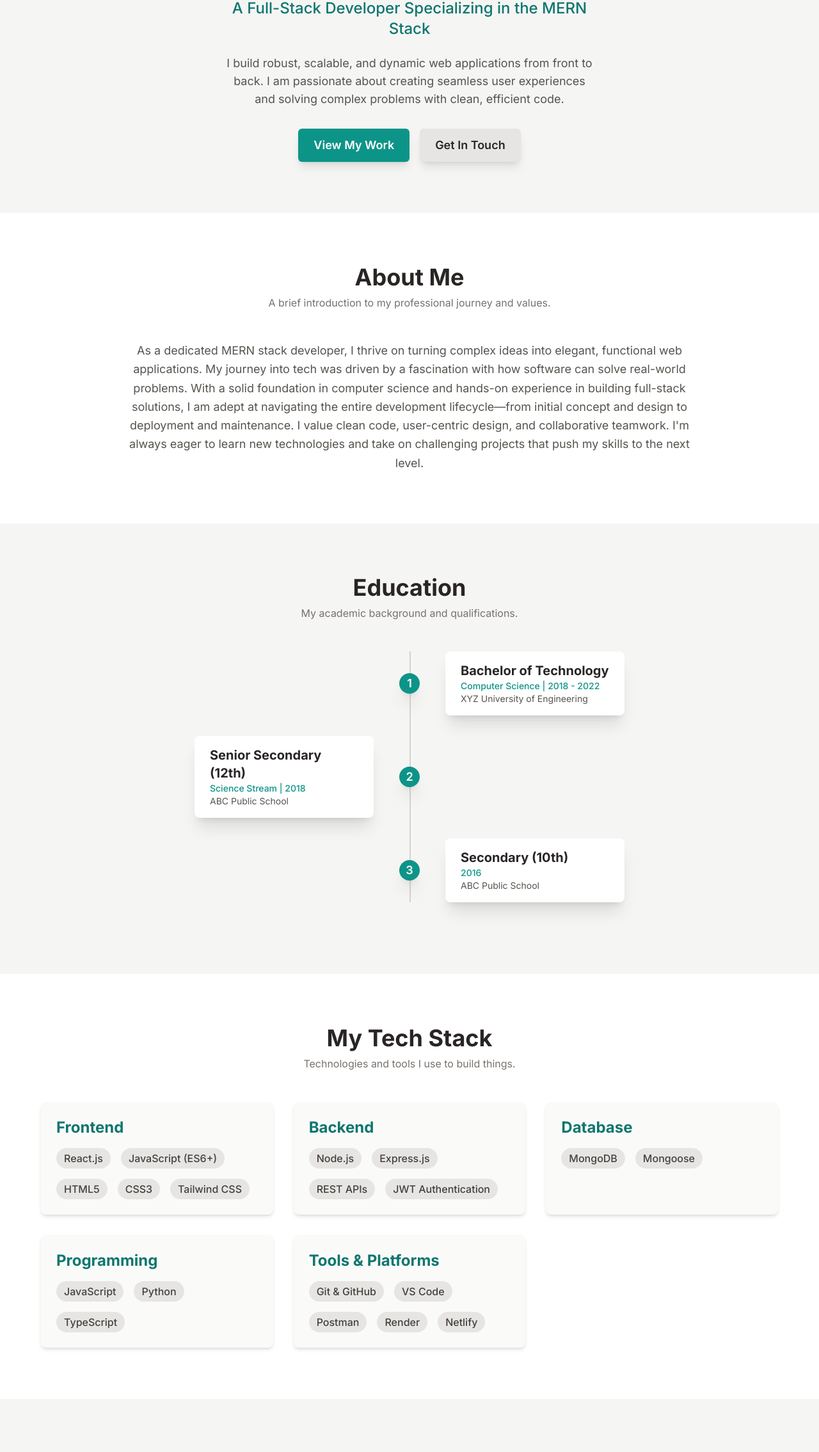
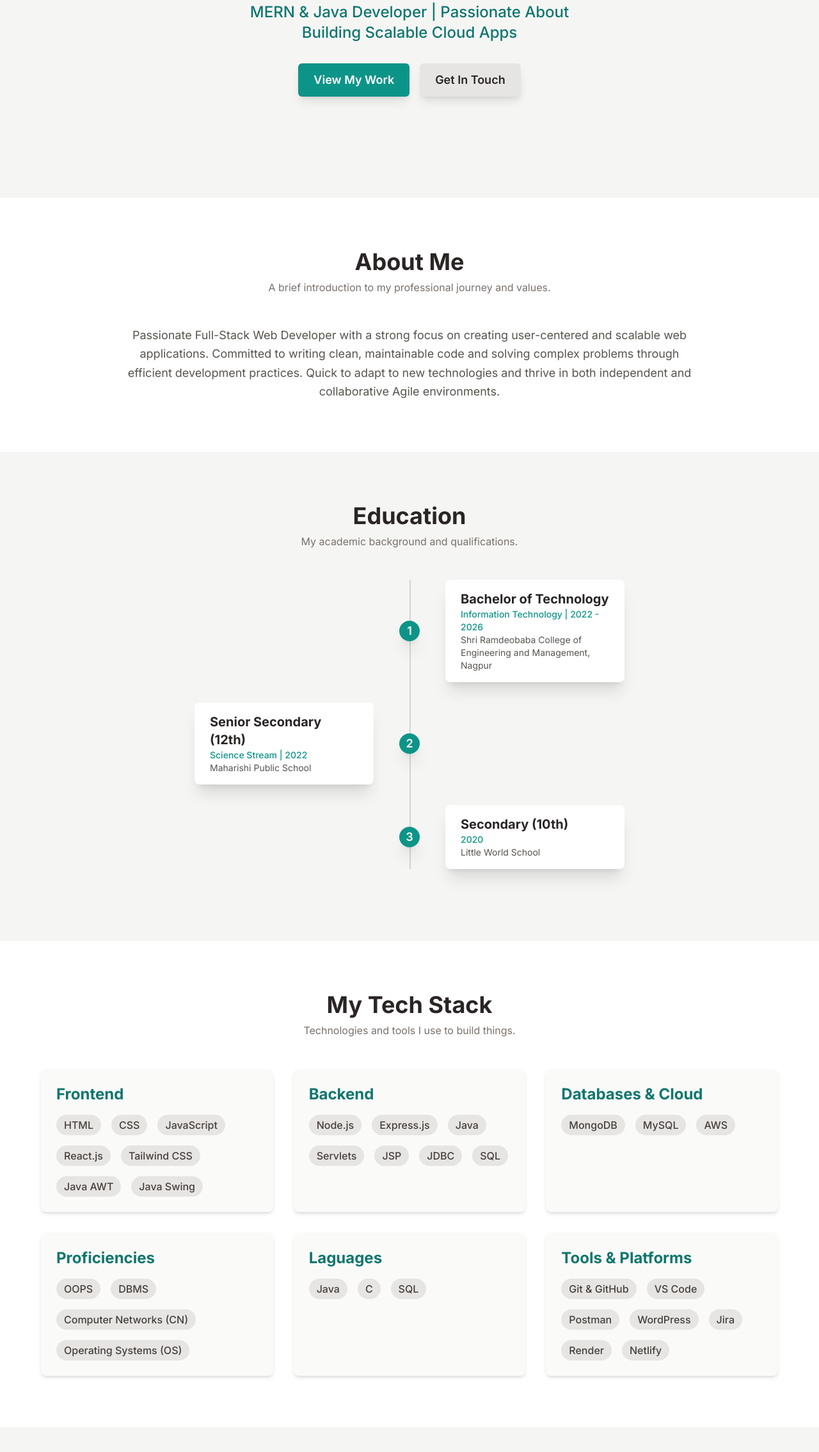
Before and after one commit to Abhinavan2004/Portfolio, a plain HTML site: page portfolio_abhinav.html in a window 1280 px wide. Shown: the part 531-2800 px from the top of the page at 64% size. Drawn offline with nearby package versions, Linux system fonts and the light colour scheme.

Commit message:
updated the file

```diff
--- a/portfolio_abhinav.html
+++ b/portfolio_abhinav.html
@@ -3,7 +3,7 @@
 <head>
     <meta charset="UTF-8">
     <meta name="viewport" content="width=device-width, initial-scale=1.0">
-    <title>John Doe - MERN Stack Developer</title>
+    <title>Abhinav Anpan - MERN Stack Developer</title>
     <script src="https://cdn.tailwindcss.com"></script>
     <link rel="preconnect" href="https://fonts.googleapis.com">
     <link rel="preconnect" href="https://fonts.gstatic.com" crossorigin>
@@ -52,6 +52,26 @@
             justify-content: center;
             align-items: center;
         }
+          .badge {
+        background-color: #e7e5e4;
+        color: #44403c;
+        padding: 0.25rem 0.75rem;
+        border-radius: 9999px;
+        font-weight: 500;
+        transition: all 0.3s ease;
+    }
+    .dark .badge {
+        background-color: #57534e;
+        color: #e7e5e4;
+    }
+    .badge:hover {
+        background-color: #5eead4;
+        color: #0f766e;
+    }
+    .dark .badge:hover {
+        background-color: #115e59;
+        color: #ccfbf1;
+    }
         .modal-content {
             max-height: 90vh;
             overflow-y: auto;
@@ -87,14 +107,13 @@
     <!-- Header & Navigation -->
     <header id="header" class="bg-stone-100/80 backdrop-blur-md fixed top-0 left-0 right-0 z-30 border-b border-stone-200">
         <div class="container mx-auto px-6 py-4 flex justify-between items-center">
-            <a href="#home" class="text-2xl font-bold text-stone-800">John Doe</a>
+            <a href="#home" class="text-2xl font-bold text-stone-800">Abhinav Anpan</a>
             <nav class="hidden md:flex space-x-8 items-center">
                 <a href="#about" class="text-stone-600 hover:text-teal-600 transition duration-300">About</a>
                 <a href="#education" class="text-stone-600 hover:text-teal-600 transition duration-300">Education</a>
                 <a href="#skills" class="text-stone-600 hover:text-teal-600 transition duration-300">Skills</a>
                 <a href="#experience" class="text-stone-600 hover:text-teal-600 transition duration-300">Experience</a>
                 <a href="#projects" class="text-stone-600 hover:text-teal-600 transition duration-300">Projects</a>
-                <a href="#contact" class="bg-teal-600 text-white px-4 py-2 rounded-md hover:bg-teal-700 transition duration-300">Contact</a>
                 <button id="theme-toggle" class="p-2 rounded-full bg-stone-200 dark:bg-stone-700 text-stone-800 dark:text-stone-200 hover:scale-105 transition-transform duration-200">
                     <svg id="sun-icon" class="w-6 h-6" fill="currentColor" viewBox="0 0 24 24" xmlns="http://www.w3.org/2000/svg">
                         <path d="M12 2.25a.75.75 0 01.75.75v2.25a.75.75 0 01-1.5 0V3A.75.75 0 0112 2.25zM12 19.5a.75.75 0 01.75.75v2.25a.75.75 0 01-1.5 0v-2.25a.75.75 0 01.75-.75zM6 12a.75.75 0 01-.75.75H3a.75.75 0 010-1.5h2.25A.75.75 0 016 12zM18 12a.75.75 0 01.75-.75h2.25a.75.75 0 010 1.5h-2.25A.75.75 0 0118 12zM6.31 6.31a.75.75 0 011.06-1.06l1.59 1.59a.75.75 0 01-1.06 1.06L6.31 6.31zM16.94 16.94a.75.75 0 011.06-1.06l1.59 1.59a.75.75 0 01-1.06 1.06l-1.59-1.59zM16.94 6.31a.75.75 0 01-1.06 1.06l-1.59-1.59a.75.75 0 011.06-1.06l1.59 1.59zM6.31 16.94a.75.75 0 011.06-1.06l1.59 1.59a.75.75 0 01-1.06 1.06l-1.59-1.59zM12 8.25a3.75 3.75 0 100 7.5 3.75 3.75 0 000-7.5z" />
@@ -121,17 +140,18 @@
 
     <main>
         <!-- Home Section -->
-        <section id="home" class="min-h-screen flex items-center bg-stone-100 dark:bg-stone-900 transition-colors duration-300">
+        <section id="home" class="min-h-screen flex items-center bg-stone-100 dark:bg-stone-900 transition-colors duration-300 mt-10">
             <div class="container mx-auto px-6 py-20 flex flex-col items-center text-center">
                 <div class="mb-10 animate-fade-in-up delay-400">
-                    <div class="w-64 h-64 md:w-80 md:h-80 rounded-full overflow-hidden shadow-2xl bg-stone-300 dark:bg-stone-700 transform hover:scale-105 transition-transform duration-300 mx-auto">
-                        <img src="https://placehold.co/400x400/E5E7EB/4A5568?text=JD" alt="John Doe" class="w-full h-full object-cover">
+                    <div class="w-32 h-32 md:w-52 md:h-52 rounded-full overflow-hidden shadow-2xl bg-stone-300 dark:bg-stone-700 transform hover:scale-105 transition-transform duration-300 mx-auto">
+                        <img src="./IMG_20240323_201749.jpg" alt="Abhinav Anpan" class="w-full h-full object-cover">
                     </div>
                 </div>
                 <div class="max-w-xl">
-                    <h1 class="text-5xl md:text-7xl font-bold text-stone-800 dark:text-stone-100 mb-4 animate-fade-in-up">Hi, I'm John Doe</h1>
-                    <p class="text-xl md:text-2xl text-teal-700 font-medium mb-6 animate-fade-in-up delay-100">A Full-Stack Developer Specializing in the MERN Stack</p>
-                    <p class="text-lg text-stone-600 dark:text-stone-300 max-w-xl mx-auto animate-fade-in-up delay-200">I build robust, scalable, and dynamic web applications from front to back. I am passionate about creating seamless user experiences and solving complex problems with clean, efficient code.</p>
+                    <h1 class="text-5xl md:text-7xl font-bold text-stone-800 dark:text-stone-100 mb-4 animate-fade-in-up">Abhinav Anpan</h1>
+                    <p class="text-xl md:text-2xl text-teal-700 font-medium mb-6 animate-fade-in-up delay-100">MERN & Java Developer | Passionate About Building Scalable Cloud Apps
+
+</p>
                     <div class="mt-8 flex justify-center space-x-4 animate-fade-in-up delay-300">
                         <a href="#projects" class="bg-teal-600 text-white px-6 py-3 rounded-md text-lg font-semibold hover:bg-teal-700 transition duration-300 transform hover:scale-105 shadow-lg">View My Work</a>
                         <a href="#contact" class="bg-stone-200 dark:bg-stone-700 text-stone-800 dark:text-stone-200 px-6 py-3 rounded-md text-lg font-semibold hover:bg-stone-300 dark:hover:bg-stone-600 transition duration-300 transform hover:scale-105 shadow-lg">Get In Touch</a>
@@ -146,7 +166,10 @@
                 <h2 class="text-4xl font-bold text-center mb-2 text-stone-800 dark:text-stone-100">About Me</h2>
                 <p class="text-center text-stone-500 dark:text-stone-400 mb-12">A brief introduction to my professional journey and values.</p>
                 <div class="max-w-4xl mx-auto text-lg text-stone-600 dark:text-stone-300 text-center leading-relaxed">
-                    <p>As a dedicated MERN stack developer, I thrive on turning complex ideas into elegant, functional web applications. My journey into tech was driven by a fascination with how software can solve real-world problems. With a solid foundation in computer science and hands-on experience in building full-stack solutions, I am adept at navigating the entire development lifecycle—from initial concept and design to deployment and maintenance. I value clean code, user-centric design, and collaborative teamwork. I'm always eager to learn new technologies and take on challenging projects that push my skills to the next level.</p>
+                    <p>Passionate Full-Stack Web Developer with a strong focus on creating user-centered and scalable web
+ applications. Committed to writing clean, maintainable code and solving complex problems through efficient development
+ practices. Quick to adapt to new technologies and thrive in both independent and collaborative Agile environments.
+ </p>
                 </div>
             </div>
         </section>
@@ -166,8 +189,8 @@
                         </div>
                         <div class="order-1 bg-white dark:bg-stone-800 rounded-lg shadow-xl w-5/12 px-6 py-4 transform hover:-translate-y-1 transition-transform duration-300">
                             <h3 class="font-bold text-stone-800 dark:text-stone-100 text-xl">Bachelor of Technology</h3>
-                            <p class="text-sm font-medium text-teal-600">Computer Science | 2018 - 2022</p>
-                            <p class="text-sm text-stone-600 dark:text-stone-300">XYZ University of Engineering</p>
+                            <p class="text-sm font-medium text-teal-600">Information Technology | 2022 - 2026</p>
+                            <p class="text-sm text-stone-600 dark:text-stone-300">Shri Ramdeobaba College of Engineering and Management, Nagpur</p>
                         </div>
                     </div>
                     <!-- 12th Grade -->
@@ -178,8 +201,8 @@
                         </div>
                         <div class="order-1 bg-white dark:bg-stone-800 rounded-lg shadow-xl w-5/12 px-6 py-4 transform hover:-translate-y-1 transition-transform duration-300">
                             <h3 class="font-bold text-stone-800 dark:text-stone-100 text-xl">Senior Secondary (12th)</h3>
-                            <p class="text-sm font-medium text-teal-600">Science Stream | 2018</p>
-                            <p class="text-sm text-stone-600 dark:text-stone-300">ABC Public School</p>
+                            <p class="text-sm font-medium text-teal-600">Science Stream | 2022</p>
+                            <p class="text-sm text-stone-600 dark:text-stone-300">Maharishi Public School</p>
                         </div>
                     </div>
                     <!-- 10th Grade -->
@@ -190,8 +213,8 @@
                         </div>
                         <div class="order-1 bg-white dark:bg-stone-800 rounded-lg shadow-xl w-5/12 px-6 py-4 transform hover:-translate-y-1 transition-transform duration-300">
                             <h3 class="font-bold text-stone-800 dark:text-stone-100 text-xl">Secondary (10th)</h3>
-                            <p class="text-sm font-medium text-teal-600">2016</p>
-                            <p class="text-sm text-stone-600 dark:text-stone-300">ABC Public School</p>
+                            <p class="text-sm font-medium text-teal-600">2020</p>
+                            <p class="text-sm text-stone-600 dark:text-stone-300">Little World School</p>
                         </div>
                     </div>
                 </div>
@@ -208,50 +231,76 @@
 <div class="bg-stone-50 dark:bg-stone-700 p-6 rounded-lg shadow-md transform hover:scale-105 transition-transform duration-300">
     <h3 class="text-2xl font-bold mb-4 text-teal-700 dark:text-teal-400">Frontend</h3>
     <div class="flex flex-wrap gap-4">
-                            <span class="bg-stone-200 dark:bg-stone-600 text-stone-700 dark:text-stone-200 px-3 py-1 rounded-full font-medium hover:bg-teal-200 dark:hover:bg-teal-800 hover:text-teal-800 dark:hover:text-teal-200 transition-colors duration-200">React.js</span>
-                            <span class="bg-stone-200 dark:bg-stone-600 text-stone-700 dark:text-stone-200 px-3 py-1 rounded-full font-medium hover:bg-teal-200 dark:hover:bg-teal-800 hover:text-teal-800 dark:hover:text-teal-220 transition-colors duration-200">JavaScript (ES6+)</span>
-                            <span class="bg-stone-200 dark:bg-stone-600 text-stone-700 dark:text-stone-200 px-3 py-1 rounded-full font-medium hover:bg-teal-200 dark:hover:bg-teal-800 hover:text-teal-800 dark:hover:text-teal-200 transition-colors duration-200">HTML5</span>
-                            <span class="bg-stone-200 dark:bg-stone-600 text-stone-700 dark:text-stone-200 px-3 py-1 rounded-full font-medium hover:bg-teal-200 dark:hover:bg-teal-800 hover:text-teal-800 dark:hover:text-teal-200 transition-colors duration-200">CSS3</span>
-                            <span class="bg-stone-200 dark:bg-stone-600 text-stone-700 dark:text-stone-200 px-3 py-1 rounded-full font-medium hover:bg-teal-200 dark:hover:bg-teal-800 hover:text-teal-800 dark:hover:text-teal-200 transition-colors duration-200">Tailwind CSS</span>
+        <span class="badge">HTML</span>
+        <span class="badge">CSS</span>
+        <span class="badge">JavaScript</span>
+        <span class="badge">React.js</span>
+        <span class="badge">Tailwind CSS</span>
+        <span class="badge">Java AWT</span>
+        <span class="badge">Java Swing</span>
     </div>
 </div>
+
 <!-- Backend -->
 <div class="bg-stone-50 dark:bg-stone-700 p-6 rounded-lg shadow-md transform hover:scale-105 transition-transform duration-300">
     <h3 class="text-2xl font-bold mb-4 text-teal-700 dark:text-teal-400">Backend</h3>
     <div class="flex flex-wrap gap-4">
-                            <span class="bg-stone-200 dark:bg-stone-600 text-stone-700 dark:text-stone-200 px-3 py-1 rounded-full font-medium hover:bg-teal-200 dark:hover:bg-teal-800 hover:text-teal-800 dark:hover:text-teal-200 transition-colors duration-200">Node.js</span>
-                            <span class="bg-stone-200 dark:bg-stone-600 text-stone-700 dark:text-stone-200 px-3 py-1 rounded-full font-medium hover:bg-teal-200 dark:hover:bg-teal-800 hover:text-teal-800 dark:hover:text-teal-200 transition-colors duration-200">Express.js</span>
-                            <span class="bg-stone-200 dark:bg-stone-600 text-stone-700 dark:text-stone-200 px-3 py-1 rounded-full font-medium hover:bg-teal-200 dark:hover:bg-teal-800 hover:text-teal-800 dark:hover:text-teal-200 transition-colors duration-200">REST APIs</span>
-                            <span class="bg-stone-200 dark:bg-stone-600 text-stone-700 dark:text-stone-200 px-3 py-1 rounded-full font-medium hover:bg-teal-200 dark:hover:bg-teal-800 hover:text-teal-800 dark:hover:text-teal-200 transition-colors duration-200">JWT Authentication</span>
+        <span class="badge">Node.js</span>
+        <span class="badge">Express.js</span>
+        <span class="badge">Java</span>
+        <span class="badge">Servlets</span>
+        <span class="badge">JSP</span>
+        <span class="badge">JDBC</span>
+        <span class="badge">SQL</span>
     </div>
 </div>
-                    <!-- Database -->
+
+<!-- Databases & Cloud -->
 <div class="bg-stone-50 dark:bg-stone-700 p-6 rounded-lg shadow-md transform hover:scale-105 transition-transform duration-300">
-                        <h3 class="text-2xl font-bold mb-4 text-teal-700 dark:text-teal-400">Database</h3>
+    <h3 class="text-2xl font-bold mb-4 text-teal-700 dark:text-teal-400">Databases & Cloud</h3>
     <div class="flex flex-wrap gap-4">
-                            <span class="bg-stone-200 dark:bg-stone-600 text-stone-700 dark:text-stone-200 px-3 py-1 rounded-full font-medium hover:bg-teal-200 dark:hover:bg-teal-800 hover:text-teal-800 dark:hover:text-teal-200 transition-colors duration-200">MongoDB</span>
-                            <span class="bg-stone-200 dark:bg-stone-600 text-stone-700 dark:text-stone-200 px-3 py-1 rounded-full font-medium hover:bg-teal-200 dark:hover:bg-teal-800 hover:text-teal-800 dark:hover:text-teal-200 transition-colors duration-200">Mongoose</span>
+        <span class="badge">MongoDB</span>
+        <span class="badge">MySQL</span>
+        <span class="badge">AWS</span>
     </div>
 </div>
-                    <!-- Programming Languages -->
+
+<!-- Proficiencies -->
 <div class="bg-stone-50 dark:bg-stone-700 p-6 rounded-lg shadow-md transform hover:scale-105 transition-transform duration-300">
-                        <h3 class="text-2xl font-bold mb-4 text-teal-700 dark:text-teal-400">Programming</h3>
+    <h3 class="text-2xl font-bold mb-4 text-teal-700 dark:text-teal-400">Proficiencies</h3>
     <div class="flex flex-wrap gap-4">
-                            <span class="bg-stone-200 dark:bg-stone-600 text-stone-700 dark:text-stone-200 px-3 py-1 rounded-full font-medium hover:bg-teal-200 dark:hover:bg-teal-800 hover:text-teal-800 dark:hover:text-teal-200 transition-colors duration-200">JavaScript</span>
-                            <span class="bg-stone-200 dark:bg-stone-600 text-stone-700 dark:text-stone-200 px-3 py-1 rounded-full font-medium hover:bg-teal-200 dark:hover:bg-teal-800 hover:text-teal-800 dark:hover:text-teal-200 transition-colors duration-200">Python</span>
-                            <span class="bg-stone-200 dark:bg-stone-600 text-stone-700 dark:text-stone-200 px-3 py-1 rounded-full font-medium hover:bg-teal-200 dark:hover:bg-teal-800 hover:text-teal-800 dark:hover:text-teal-200 transition-colors duration-200">TypeScript</span>
+        <span class="badge">OOPS</span>
+        <span class="badge">DBMS</span>
+        <span class="badge">Computer Networks (CN)</span>
+        <span class="badge">Operating Systems (OS)</span>
+
     </div>
 </div>
+
+<div class="bg-stone-50 dark:bg-stone-700 p-6 rounded-lg shadow-md transform hover:scale-105 transition-transform duration-300">
+    <h3 class="text-2xl font-bold mb-4 text-teal-700 dark:text-teal-400">Laguages</h3>
+    <div class="flex flex-wrap gap-4">
+        <span class="badge">Java</span>
+        <span class="badge">C</span>
+        <span class="badge">SQL</span>
+    </div>
+</div>
+
 <!-- Tools & Platforms -->
 <div class="bg-stone-50 dark:bg-stone-700 p-6 rounded-lg shadow-md transform hover:scale-105 transition-transform duration-300">
     <h3 class="text-2xl font-bold mb-4 text-teal-700 dark:text-teal-400">Tools & Platforms</h3>
     <div class="flex flex-wrap gap-4">
-                            <span class="bg-stone-200 dark:bg-stone-600 text-stone-700 dark:text-stone-200 px-3 py-1 rounded-full font-medium hover:bg-teal-200 dark:hover:bg-teal-800 hover:text-teal-800 dark:hover:text-teal-200 transition-colors duration-200">Git & GitHub</span>
-                            <span class="bg-stone-200 dark:bg-stone-600 text-stone-700 dark:text-stone-200 px-3 py-1 rounded-full font-medium hover:bg-teal-200 dark:hover:bg-teal-800 hover:text-teal-800 dark:hover:text-teal-200 transition-colors duration-200">VS Code</span>
-                            <span class="bg-stone-200 dark:bg-stone-600 text-stone-700 dark:text-stone-200 px-3 py-1 rounded-full font-medium hover:bg-teal-200 dark:hover:bg-teal-800 hover:text-teal-800 dark:hover:text-teal-200 transition-colors duration-200">Postman</span>
-                            <span class="bg-stone-200 dark:bg-stone-600 text-stone-700 dark:text-stone-200 px-3 py-1 rounded-full font-medium hover:bg-teal-200 dark:hover:bg-teal-800 hover:text-teal-800 dark:hover:text-teal-200 transition-colors duration-200">Render</span>
-                            <span class="bg-stone-200 dark:bg-stone-600 text-stone-700 dark:text-stone-200 px-3 py-1 rounded-full font-medium hover:bg-teal-200 dark:hover:bg-teal-800 hover:text-teal-800 dark:hover:text-teal-200 transition-colors duration-200">Netlify</span>
+        <span class="badge">Git & GitHub</span>
+        <span class="badge">VS Code</span>
+        <span class="badge">Postman</span>
+        <span class="badge">WordPress</span>
+        <span class="badge">Jira</span>
+        <span class="badge">Render</span>
+        <span class="badge">Netlify</span>
+
     </div>
+</div>
+
                     </div>
                 </div>
             </div>
@@ -265,10 +314,10 @@
                 <div class="max-w-3xl mx-auto space-y-8">
                     <div class="bg-white dark:bg-stone-800 p-6 rounded-lg shadow-lg transform hover:-translate-y-1 transition-transform duration-300">
                         <div class="flex justify-between items-start">
-                            <h3 class="text-2xl font-bold text-stone-800 dark:text-stone-100">MERN Stack Developer</h3>
+                            <h3 class="text-2xl font-bold text-stone-800 dark:text-stone-100">Wordpress Developer Intern</h3>
                             <span class="bg-teal-100 dark:bg-teal-800 text-teal-800 dark:text-teal-200 text-sm font-medium px-3 py-1 rounded-full">2022 - Present</span>
                         </div>
-                        <p class="text-lg font-medium text-teal-600 dark:text-teal-400 mb-2">Tech Solutions Inc.</p>
+                        <p class="text-lg font-medium text-teal-600 dark:text-teal-400 mb-2">Youniformwala</p>
                         <ul class="list-disc list-inside text-stone-600 dark:text-stone-300 space-y-2">
                             <li>Developed and maintained full-stack features for a client-facing SaaS platform, improving user engagement by 15%.</li>
                             <li>Built RESTful APIs with Node.js/Express and secured them using JWT, serving data to a React frontend.</li>
@@ -309,23 +358,23 @@
                 <h2 class="text-4xl font-bold text-center mb-2 text-stone-800 dark:text-stone-100">Find Me Online</h2>
                 <p class="text-center text-stone-500 dark:text-stone-400 mb-12">Check out my profiles on these platforms.</p>
                 <div class="flex justify-center items-center flex-wrap gap-8">
-                    <a href="#" class="flex items-center space-x-2 text-stone-600 dark:text-stone-300 hover:text-teal-600 dark:hover:text-teal-400 transition duration-300 transform hover:scale-105">
+                    <a href="https://leetcode.com/u/Abhinavv04/" class="flex items-center space-x-2 text-stone-600 dark:text-stone-300 hover:text-teal-600 dark:hover:text-teal-400 transition duration-300 transform hover:scale-105">
                         <span class="text-2xl font-bold">LeetCode</span>
                     </a>
-                    <a href="#" class="flex items-center space-x-2 text-stone-600 dark:text-stone-300 hover:text-teal-600 dark:hover:text-teal-400 transition duration-300 transform hover:scale-105">
+                    <a href="https://www.hackerrank.com/profile/abhinavanpan" class="flex items-center space-x-2 text-stone-600 dark:text-stone-300 hover:text-teal-600 dark:hover:text-teal-400 transition duration-300 transform hover:scale-105">
                         <span class="text-2xl font-bold">HackerRank</span>
                     </a>
-                    <a href="#" class="flex items-center space-x-2 text-stone-600 dark:text-stone-300 hover:text-teal-600 dark:hover:text-teal-400 transition duration-300 transform hover:scale-105">
+                    <a href="https://github.in/Abhinavan2004" class="flex items-center space-x-2 text-stone-600 dark:text-stone-300 hover:text-teal-600 dark:hover:text-teal-400 transition duration-300 transform hover:scale-105">
                         <span class="text-2xl font-bold">GitHub</span>
                     </a>
-                    <a href="#" class="flex items-center space-x-2 text-stone-600 dark:text-stone-300 hover:text-teal-600 dark:hover:text-teal-400 transition duration-300 transform hover:scale-105">
+                    <a href="https://www.linkedin.com/in/abhinav-anpan/" class="flex items-center space-x-2 text-stone-600 dark:text-stone-300 hover:text-teal-600 dark:hover:text-teal-400 transition duration-300 transform hover:scale-105">
                         <span class="text-2xl font-bold">LinkedIn</span>
                     </a>
                 </div>
             </div>
         </section>
 
-        <!-- Contact Section -->
+        <!-- Contact Section
         <section id="contact" class="py-20 bg-white dark:bg-stone-800 section-fade-in transition-colors duration-300">
             <div class="container mx-auto px-6">
                 <h2 class="text-4xl font-bold text-center mb-2 text-stone-800 dark:text-stone-100">Get In Touch</h2>
@@ -356,7 +405,7 @@
                 </div>
             </div>
         </section>
-    </main>
+    </main> -->
 
     <!-- Project Modal -->
     <div id="project-modal" class="modal-backdrop">
@@ -372,7 +421,7 @@
 
     <footer class="bg-stone-800 dark:bg-stone-950 text-stone-300 dark:text-stone-400 py-6 transition-colors duration-300">
         <div class="container mx-auto px-6 text-center">
-            <p>&copy; 2025 John Doe. All rights reserved.</p>
+            <p>&copy; 2025 Abhinav Anpan. All rights reserved.</p>
         </div>
     </footer>
 
```
Also changed, not shown: IMG_20240323_201749.jpg (added). Lines whose indentation alone changed are shown as unchanged.
